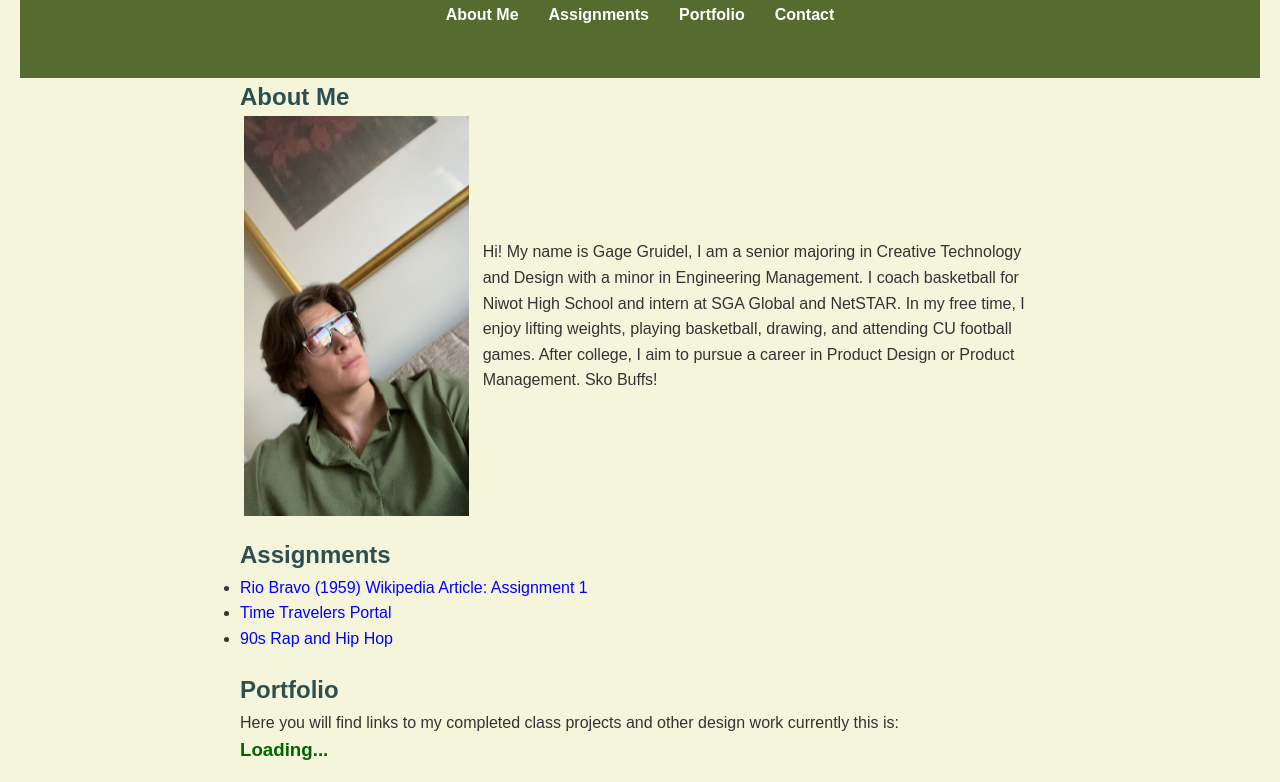
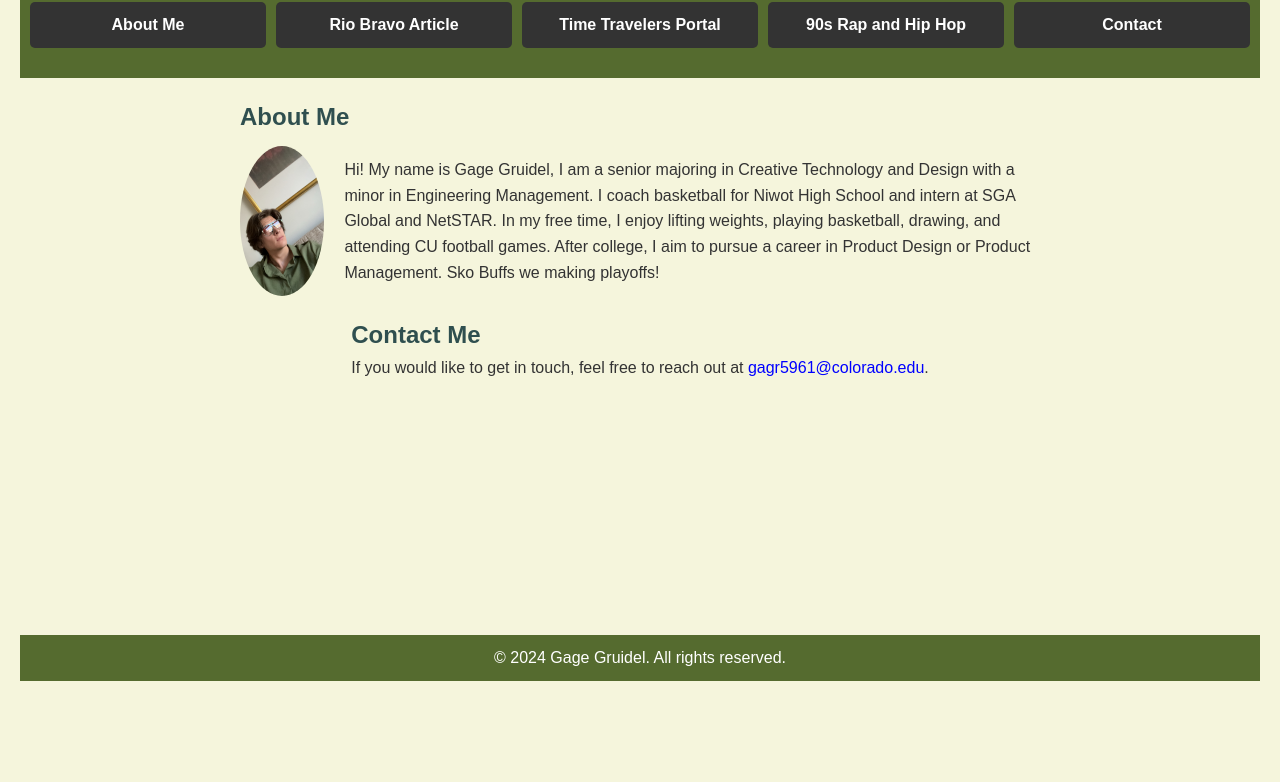
Before and after one commit to gagegruidel/Gruidel-UD, a plain HTML site: page index.html in a window 1280 px wide. Shown: the part 99-881 px from the top of the page. After the commit the page ends 800 px from the top, so only its background shows below. Drawn offline with Linux system fonts and the light colour scheme.

Commit message:
portal change

```diff
--- a/index.css
+++ b/index.css
@@ -1,4 +1,3 @@
-
 * {
   margin: 0;
   padding: 0;
@@ -11,8 +10,17 @@
   background-color: beige;
   color: #333;
   padding: 20px;
+  display: flex;
+  flex-direction: column;
+  min-height: 100vh;
 }
 
+header {
+  text-align: center;
+  background-color: darkolivegreen;
+  color: lightblue;
+  padding: 20px 0;
+}
 
 h1 {
   color: lightcyan;
@@ -20,10 +28,6 @@
 
 h2 {
   color: darkslategray;
-  }
-
-  h3 {
-    color: darkgreen;
 }
 
 a {
@@ -35,65 +39,65 @@
   text-decoration: underline;
 }
 
+.skip-nav {
+  position: absolute;
+  top: -40px;
+  left: 0;
+  background-color: #333;
+  color: #fff;
+  padding: 8px;
+  z-index: 100;
+}
+
+.skip-nav:focus {
+  top: 0;
+}
+
 nav ul {
-    display: flex;
-    justify-content: center;
+  display: grid;
+  grid-template-columns: repeat(auto-fit, minmax(150px, 1fr));
+  gap: 10px;
   list-style: none;
   padding: 10px;
   background-color: darkolivegreen;
-    margin-bottom: 20px;
-  }
-
-  nav ul li {
-    margin: 0 15px;
 }
 
 nav ul li a {
   color: #fff;
   font-weight: bold;
+  display: block;
+  text-align: center;
+  padding: 10px;
+  background-color: #333;
+  border-radius: 5px;
 }
 
-  header {
-    text-align: center;
-    background-color: darkolivegreen;
-    color: lightblue;
-    padding: 20px 0;
+.main-layout {
+  display: flex;
+  flex-direction: column;
+  align-items: center;
+  flex: 1;
+  margin-top: 20px;
 }
 
-  .image {
-    width: 1200px;
-    height: 400px;
-    margin-right: 10px;
-    overflow: hidden;
-    background-size: cover;
-    background-position: center top;
-  }
-
-  .profile {
+.about-section {
   width: 100%;
-  height: 100%;
-  object-fit:scale-down
-  }
-
-  main {
   max-width: 800px;
-    margin: 0 auto;
-  }
-
-  section {
   margin-bottom: 20px;
 }
 
 .about-content {
   display: flex;
   align-items: center;
+  gap: 20px;
+  margin-top: 10px;
 }
 
-  .profile-photo {
+.profile {
   width: 150px;
   height: 150px;
   border-radius: 50%;
-    margin-right: 20px;
+  object-fit: cover;
 }
 
 footer {
--- a/index.html
+++ b/index.html
@@ -8,42 +8,27 @@
     <link rel="stylesheet" href="/Gruidel-UD/index.css">
 </head>
 <body>
+    <a href="#main-content" class="skip-nav">Skip to content</a>
     <header>
         <h1>Gage Gruidel</h1>
-        <nav>
-            <ul>
+        <nav aria-label="Main navigation">
+            <ul class="nav-links">
                 <li><a href="#about-me">About Me</a></li>
-                <li><a href="#assignments">Assignments</a></li>
-                <li><a href="#portfolio">Portfolio</a></li>
+                <li><a href="/Gruidel-UD/riobravoarticle.html">Rio Bravo Article</a></li>
+                <li><a href="/Gruidel-UD/lab3.html">Time Travelers Portal</a></li>
+                <li><a href="/Gruidel-UD/lab4.html">90s Rap and Hip Hop</a></li>
                 <li><a href="#contact">Contact</a></li>
             </ul>
         </nav>
     </header>
 
-    <main>
-        <section id="about-me">
+    <main id="main-content" class="main-layout">
+        <section id="about-me" class="about-section">
             <h2>About Me</h2>
             <div class="about-content">
-                <div class="image">
                 <img src="headshot.jpg" alt="Photo of Gage Gruidel" class="profile">
-                </div>
-                <p>Hi! My name is Gage Gruidel, I am a senior majoring in Creative Technology and Design with a minor in Engineering Management. I coach basketball for Niwot High School and intern at SGA Global and NetSTAR. In my free time, I enjoy lifting weights, playing basketball, drawing, and attending CU football games. After college, I aim to pursue a career in Product Design or Product Management. Sko Buffs!</p>
+                <p>Hi! My name is Gage Gruidel, I am a senior majoring in Creative Technology and Design with a minor in Engineering Management. I coach basketball for Niwot High School and intern at SGA Global and NetSTAR. In my free time, I enjoy lifting weights, playing basketball, drawing, and attending CU football games. After college, I aim to pursue a career in Product Design or Product Management. Sko Buffs we making playoffs!</p>
             </div>
-        </section>
-
-        <section id="assignments">
-            <h2>Assignments</h2>
-            <ul>
-                <li><a href="/Gruidel-UD/riobravoarticle.html">Rio Bravo (1959) Wikipedia Article: Assignment 1</a></li>
-                <li><a href="/Gruidel-UD/lab3.html">Time Travelers Portal</a></li>
-                <li><a href="/Gruidel-UD/lab4.html">90s Rap and Hip Hop</a></li>
-            </ul>
-        </section>
-
-        <section id="portfolio">
-            <h2>Portfolio</h2>
-            <p>Here you will find links to my completed class projects and other design work currently this is:</p>
-            <h3>Loading...</h3>
         </section>
 
         <section id="contact">
```
Lines whose indentation alone changed are shown as unchanged.
